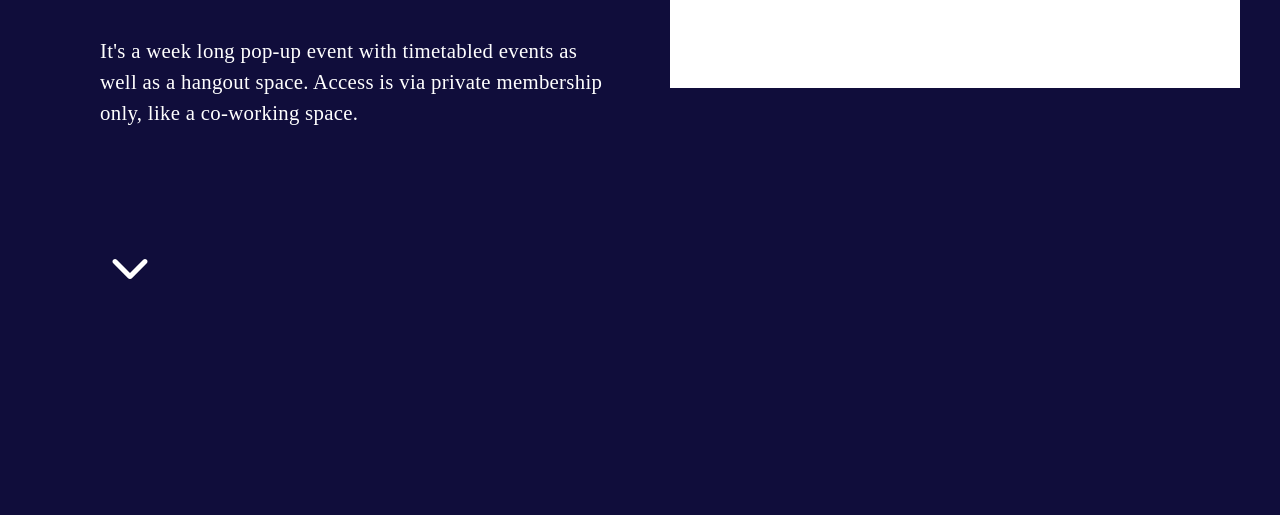
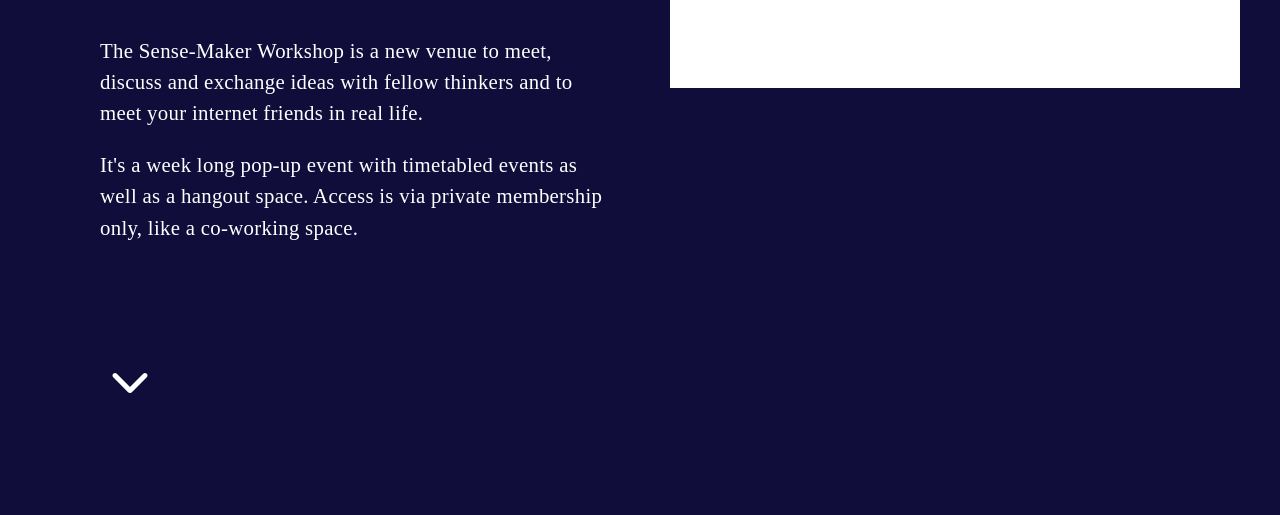
Before and after one commit to pinkfluffica/sensemaker-website, a plain HTML site: page dist/index.html in a window 1280 px wide. Shown: the part 283-798 px from the top of the page. Drawn offline with Linux system fonts and the light colour scheme; a web font is replaced by a local one.

Commit message:
Revert "Demo for River"
This reverts commit 434eaeb0663730e9755bf6fa636c32fdb07e84c1.

```diff
--- a/dist/index.html
+++ b/dist/index.html
@@ -19,7 +19,7 @@
 					<div class="col">
 						<div class="tldr">
 							<img src="img/SenseMakerWorkShopTightCroDark.png">
-
+							<p>The Sense-Maker Workshop is a new venue to meet, discuss and exchange ideas with fellow thinkers and to meet your internet friends in real life.</p>
 							<p>It's a week long pop-up event with timetabled events as well as a hangout space. Access is via private membership only, like a co-working space.</p>
 							<div class="drag">
 								<!-- <p><a href="#membership">Explore member benefits</a></p>
```
